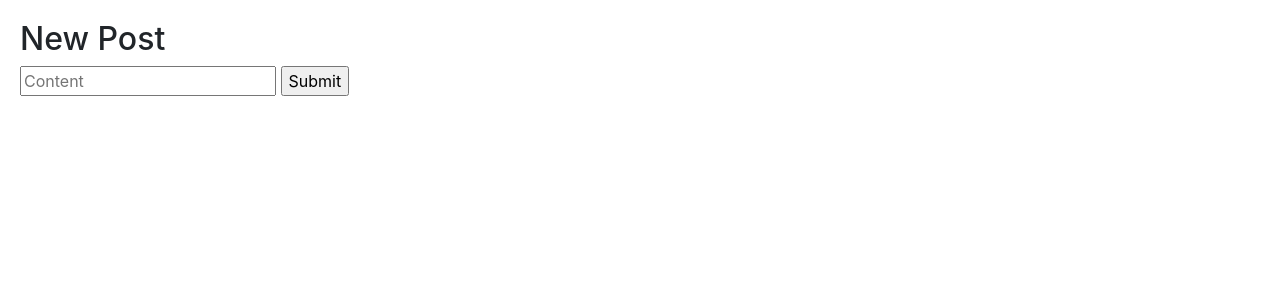
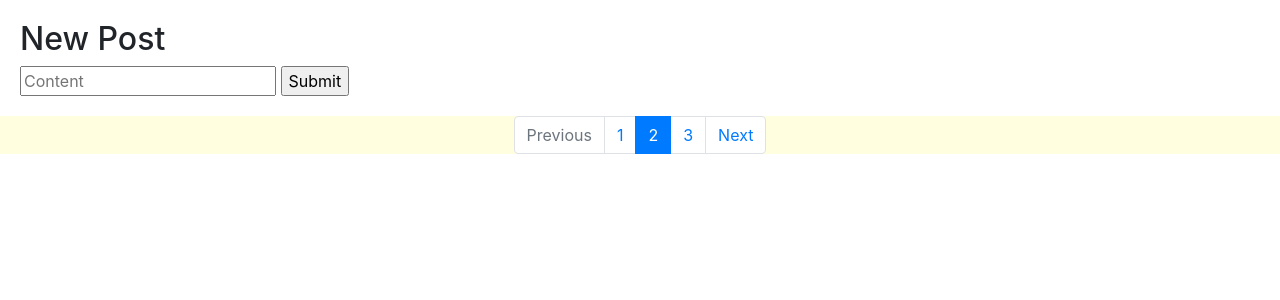
Before and after one commit to mikeblochlevermore/kudos, a Django app: page / in a window 1280 px wide. Shown: the part 111-411 px from the top of the page. Run offline with Django 3.2, Linux system fonts and the light colour scheme; data that the repository does not hold is empty; some libraries are stand-ins or nearby versions.

Commit message:
view_posts function now handles page numbers

```diff
--- a/network/static/network/kudos.js
+++ b/network/static/network/kudos.js
@@ -2,19 +2,21 @@ document.addEventListener('DOMContentLoaded', function() {
 
     // Get the current path from the URL
     const currentPath = window.location.pathname;
+    // Get the current page from the URL (default is page = 1)
+    let page = new URLSearchParams(window.location.search).get("page") || 1;
 
     // If the current url is the index, view_posts("all")
     if (currentPath === "/") {
-        view_posts("all");
+        view_posts("all", page);
     } else if (currentPath === "/following") {
-        view_posts("following");
+        view_posts("following", page);
     }
     else {
         // If the current url contains a username, run view_posts("username")
         // Note: "substring(1)" removes the "/" from e.g. "/mike"
         const pathSegments = currentPath.split('/');
         const username = pathSegments[pathSegments.length - 1];
-        view_posts(username)
+        view_posts(username, page)
 
         // setup the follow button
 
@@ -41,10 +43,10 @@ document.addEventListener('DOMContentLoaded', function() {
   });
 
 
-function view_posts(filter) {
+function view_posts(filter, page) {
+    // If a username "all" is submitted, all posts will be sent by the API
 
-    // If a username "all" is submitted, all posts will be sent by the API
-    fetch(`/view_posts/${filter}`)
+    fetch(`/view_posts/${filter}/${page}`)
     .then(response => response.json())
     .then(posts => {
 
@@ -96,7 +98,7 @@ function view_posts(filter) {
                     else {
                         button.setAttribute("onclick", `like(${post.id}, false)`)
                         button.style.color = "transparent";
-                        button.style.textShadow = "0 0 0 grey";
+                        button.style.textShadow = "0 0 0 lightgray";
                     }
                 })
 
@@ -113,7 +115,7 @@ function like(post_id, liked) {
     if (liked == true) {
         like_counter.innerHTML--
         button.style.color = "transparent";
-        button.style.textShadow = "0 0 0 grey";
+        button.style.textShadow = "0 0 0 lightgray";
         button.setAttribute("onclick", `like(${post_id}, false)`)
         data = -1
     }
--- a/network/static/network/styles.css
+++ b/network/static/network/styles.css
@@ -1,5 +1,9 @@
 * {
     margin: 0;
+}
+
+nav {
+    background-color: lightyellow;
 }
 
 #logo {
--- a/network/templates/network/layout.html
+++ b/network/templates/network/layout.html
@@ -51,5 +51,25 @@
             {% block body %}
             {% endblock %}
         </main>
+
+        <!-- Pagination -->
+        <nav aria-label="...">
+            <ul class="pagination justify-content-center">
+              <li class="page-item disabled">
+                <span class="page-link">Previous</span>
+              </li>
+              <li class="page-item"><a class="page-link" href="?page=1">1</a></li>
+              <li class="page-item active"  href="?page=2" aria-current="page">
+                <span class="page-link">
+                  2
+                  <span class="sr-only">(current)</span>
+                </span>
+              </li>
+              <li class="page-item"><a class="page-link" href="?page=3">3</a></li>
+              <li class="page-item">
+                <a class="page-link" href="#">Next</a>
+              </li>
+            </ul>
+          </nav>
     </body>
 </html>
--- a/network/urls.py
+++ b/network/urls.py
@@ -13,7 +13,7 @@ urlpatterns = [
     path("following", views.view_following, name="following"),
 
     # API Routes
-    path("view_posts/<str:filter>", views.view_posts, name="view_posts"),
+    path("view_posts/<str:filter>/<int:page>", views.view_posts, name="view_posts"),
     path("like/<int:post_id>", views.like, name="like"),
     path("profile/<str:username>/follow", views.follow, name="follow"),
 ]
--- a/network/views.py
+++ b/network/views.py
@@ -5,6 +5,7 @@ from django.shortcuts import render
 from django.urls import reverse
 from django.views.decorators.csrf import csrf_exempt
 from django.contrib.auth.decorators import login_required
+from django.core.paginator import Paginator
 
 from .models import User, Post, Like, Follower
 from datetime import datetime
@@ -111,7 +112,7 @@ def new_post(request):
 
 @csrf_exempt
 @login_required
-def view_posts(request, filter):
+def view_posts(request, filter, page):
 
     if request.method == "GET":
 
@@ -124,8 +125,9 @@ def view_posts(request, filter):
             # Query for all posts
             try:
                 posts = Post.objects.all().order_by('-time')
+
             except Post.DoesNotExist:
-                return JsonResponse({"error": "Email not found."}, status=404)
+                return JsonResponse({"error": "Posts not found."}, status=404)
 
         elif filter == "following":
             # Query for posts from people that user is following
@@ -143,7 +145,7 @@ def view_posts(request, filter):
                 # Filters for just posts from accounts the current user follows
                 posts = Post.objects.filter(user__in=following_list).order_by('-time')
             except Post.DoesNotExist:
-                return JsonResponse({"error": "Email not found."}, status=404)
+                return JsonResponse({"error": "Posts not found."}, status=404)
 
         else:
             # Query for selected posts by that username
@@ -151,10 +153,14 @@ def view_posts(request, filter):
                 user = User.objects.get(username=filter)
                 posts = Post.objects.filter(user=user).order_by('-time')
             except Post.DoesNotExist or User.DoesNotExist:
-                return JsonResponse({"error": "Email not found."}, status=404)
+                return JsonResponse({"error": "Posts not found."}, status=404)
 
-        # Return posts contents as defined above
-        return JsonResponse([post.serialize() for post in posts], safe=False)
+        # Paginator divides the posts to 10 per page
+        paginator = Paginator(posts, 3)
+        data = paginator.get_page(page)
+
+        # Returns posts data as defined above
+        return JsonResponse([post.serialize() for post in data], safe=False)
 
         # Post must be via GET or PUT
     else:
```
Also changed, not shown: db.sqlite3.
